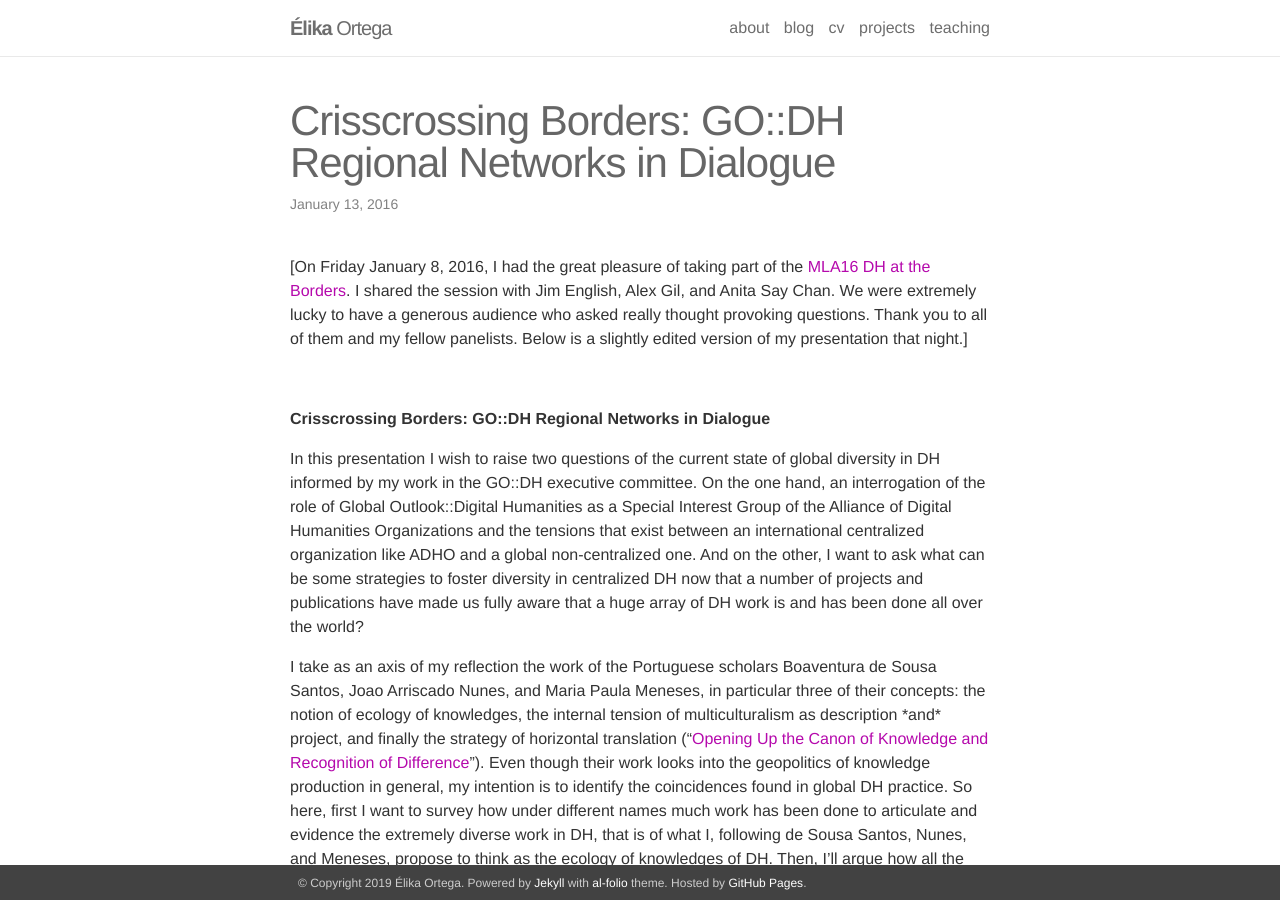
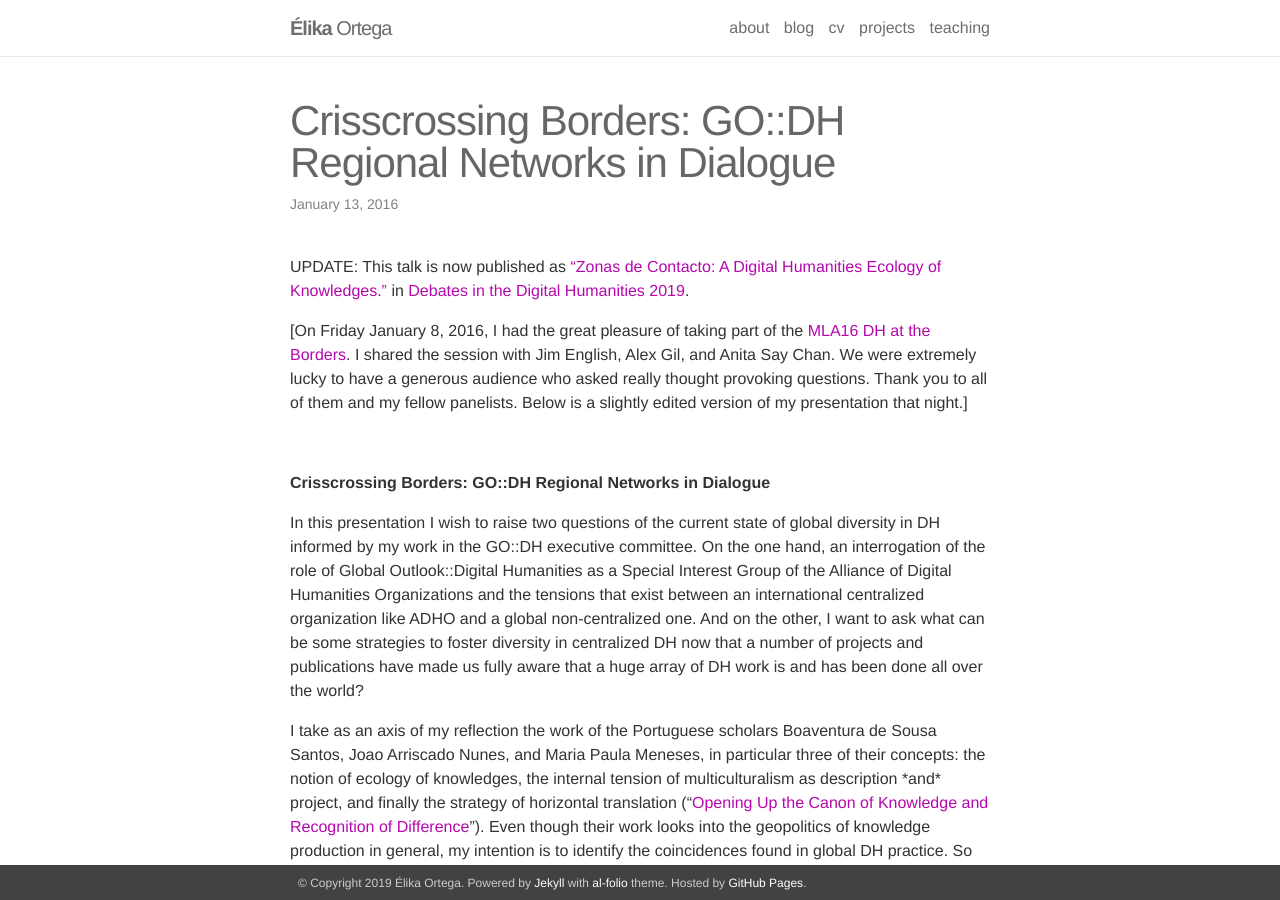
Before and after one commit to elikaortega/elikaortegadotnet, a Jekyll site: the page built from _posts/2016-01-13-dh-at-the-borders.md, in a window 1280 px wide and 900 px high. Built offline with Jekyll 4.4.1, drawn with Linux system fonts in a browser that asks for light colours; nearby versions of some CDN libraries.

Commit message:
update post that became publication

```diff
--- a/_posts/2016-01-13-dh-at-the-borders.md
+++ b/_posts/2016-01-13-dh-at-the-borders.md
@@ -5,6 +5,8 @@ in Dialogue"
 date:   2016-01-13 10:29:48 -0500
 categories: jekyll update
 ---
+
+UPDATE: This talk is now published as [“Zonas de Contacto: A Digital Humanities Ecology of Knowledges.”](https://dhdebates.gc.cuny.edu/read/untitled-f2acf72c-a469-49d8-be35-67f9ac1e3a60/section/aeee46e3-dddc-4668-a1b3-c8983ba4d70a#ch15) in [Debates in the Digital Humanities 2019](https://dhdebates.gc.cuny.edu/projects/debates-in-the-digital-humanities-2019).
 
 \[On Friday January 8, 2016, I had the great pleasure of taking part of
 the [MLA16 DH at the
```
